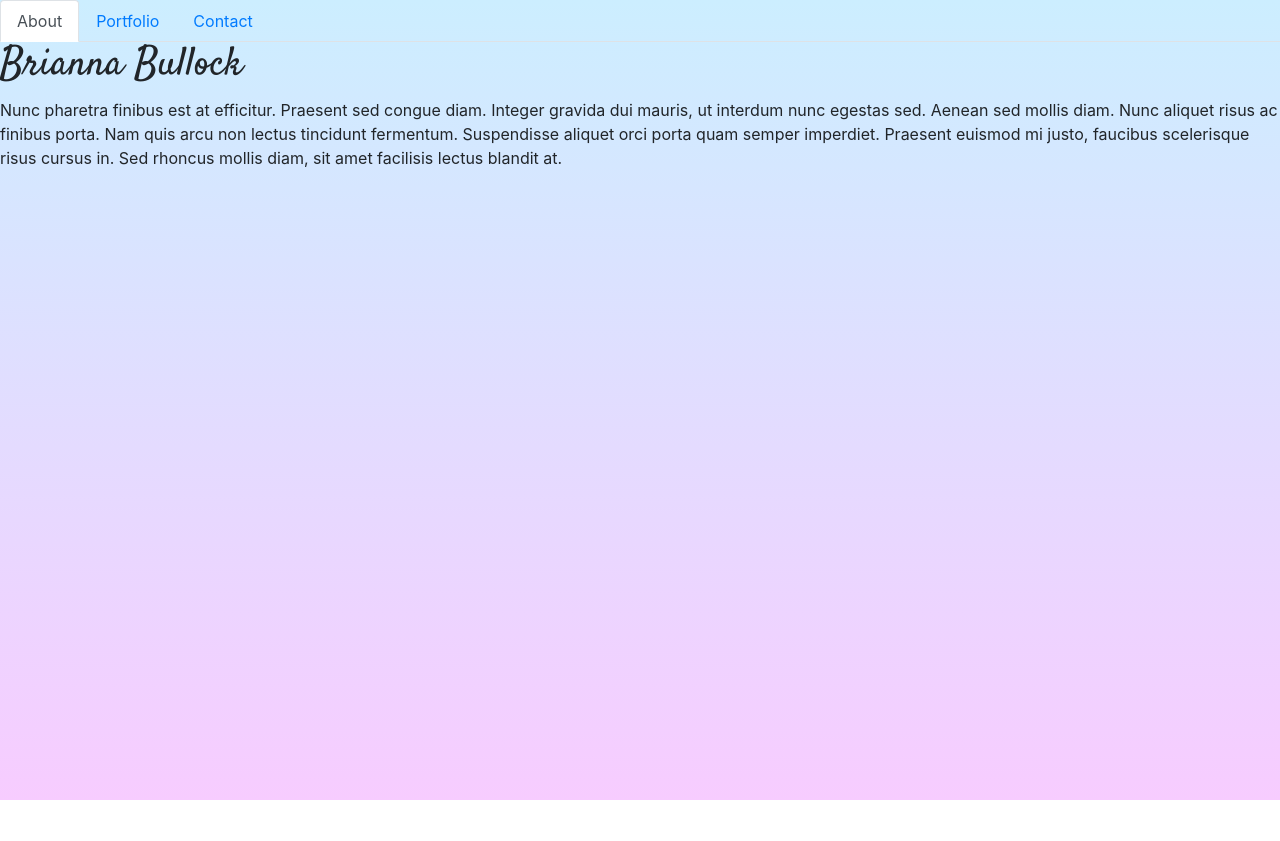
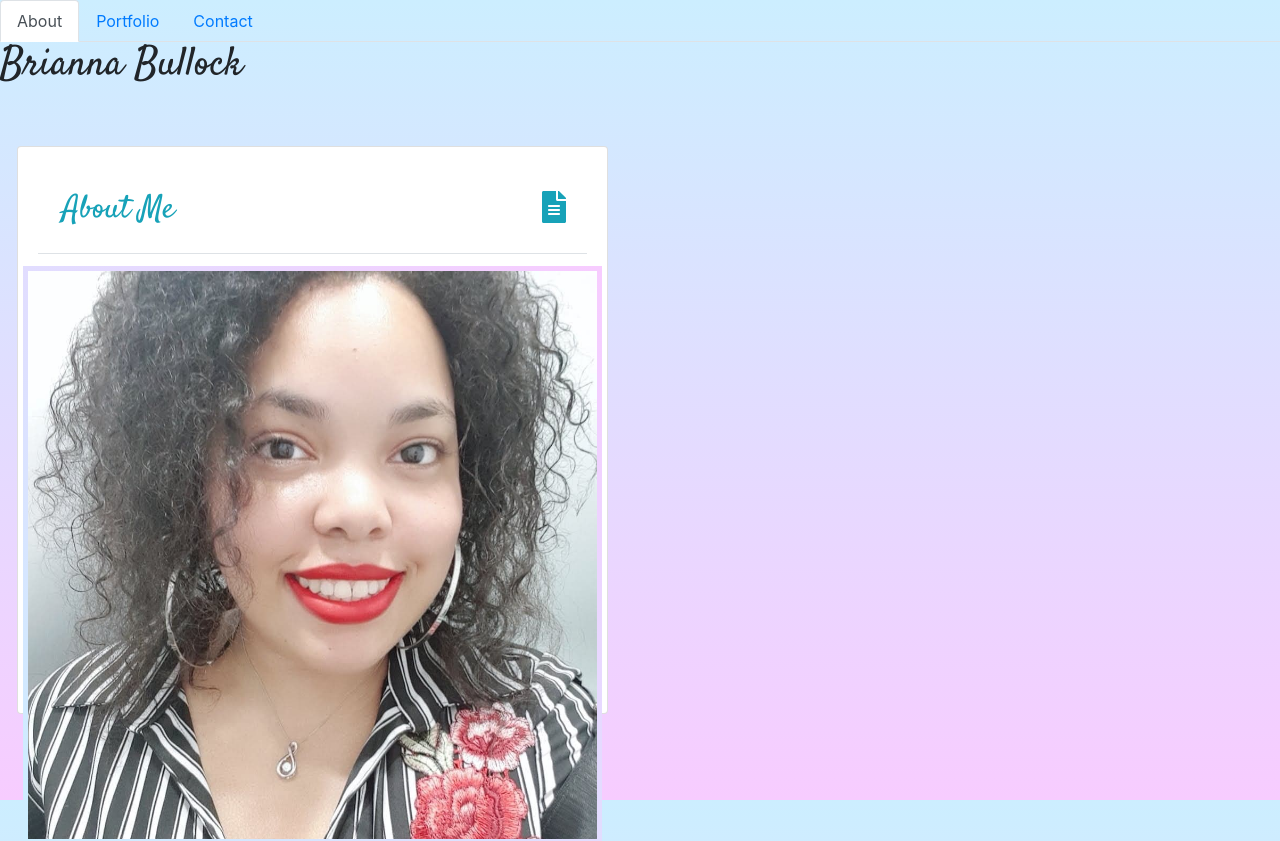
Before and after one commit to kairora/bullock-portfolio-react, a React (Create React App) app: page / in a window 1280 px wide. Shown: the top 841 px of the page. Before the commit the page ends 800 px from the top, so only its background shows below. Built offline with nearby package versions, Linux system fonts and the light colour scheme.

Commit message:
added intro and prof pic to about

```diff
--- /dev/null
+++ b/src/components/Card/index.js
@@ -0,0 +1,17 @@
+import React from "react";
+import Resume from "../Resume"
+
+
+export default function () {
+  return (
+    <>
+      <div className="row">
+        <div className="col-md-6">
+          <div className="card">
+            <Resume/>
+          </div>
+        </div>
+      </div>
+    </>
+  );
+}
--- /dev/null
+++ b/src/components/Resume/index.js
@@ -0,0 +1,24 @@
+import React from "react";
+import { FontAwesomeIcon } from '@fortawesome/react-fontawesome'
+import { faFileAlt } from '@fortawesome/free-solid-svg-icons'
+import Introduction from "../Self"
+
+
+export default function () {
+    return (
+        <>
+            <div className="card-body">
+                <h2 className="card-title text-info border-bottom p-4">About Me
+                    <a target="_blank" rel="noopener" className="resumeIcon colortip" data-toggle="tooltip" data-placement="bottom"
+                        title="Brianna's Resume"
+                        href="https://drive.google.com/file/d/1NpKYZsf5aAcav5gUUIro4D-GtAgoojDI/view?usp=sharing">
+                        <FontAwesomeIcon icon={faFileAlt} />
+                    </a>
+                </h2>
+                <div className="row">
+                    <Introduction />
+                </div>
+            </div>
+        </>
+    );
+}
--- /dev/null
+++ b/src/components/Self/index.js
@@ -0,0 +1,32 @@
+import React from "react";
+import "../../styles/About.css";
+
+
+export default function () {
+  return (
+    <>
+      <div className="col-md-12">
+        <img src="../../assets/photos/brianna-photo.jpg" alt="Brianna's Responsive photo" id="briphoto"
+          className="img-fluid float-left mr-2" />
+        <p>Hello! I'm am an alumna of the prestigious University of Chicago where, with its
+        diverse curriculum, I was afforded the opportunity to dive deep into a multitude
+        of experiences with foreign language. My first foreign language studied,
+        however, didn't have much to do with the way humans speak, but rather with the way
+        computers communicate. At UChicago, I first majored in Computer Science and
+        learned the basics of coding. From there, language became the driving force
+        behind the rest of my academic career. I branched off from computer science to
+        the study of East Asian languages, learning how the languages embed themselves
+        within media and technology. </p>
+        <p>This field of study led me to spend over 3 years living abroad in South Korea, complete an
+        internship in China, and take many of trips into cities within Japan. Now, I endeavor
+        to return focus to studying computer languages. Afterall, it is because of my
+        love of computers that I came to develop a desire for understanding how culture
+        influences the technology and media we see and use everyday. Now, I am
+        reimmersing myself within the realm of computer languages and full stack
+        development to find just that: how computer language and social structures
+        define and inform the media we see - and to create some really cool projects
+        along the way!</p>
+      </div>
+    </>
+  );
+}
--- a/src/components/pages/About.js
+++ b/src/components/pages/About.js
@@ -1,16 +1,10 @@
 import React from "react";
 import "../../styles/About.css";
+import Card from "../Card"
+
 
 export default function() {
   return (
-    <div>
-      <p>
-        Nunc pharetra finibus est at efficitur. Praesent sed congue diam. Integer gravida dui
-        mauris, ut interdum nunc egestas sed. Aenean sed mollis diam. Nunc aliquet risus ac finibus
-        porta. Nam quis arcu non lectus tincidunt fermentum. Suspendisse aliquet orci porta quam
-        semper imperdiet. Praesent euismod mi justo, faucibus scelerisque risus cursus in. Sed
-        rhoncus mollis diam, sit amet facilisis lectus blandit at.
-      </p>
-    </div>
+    <Card />
   );
 }
```
